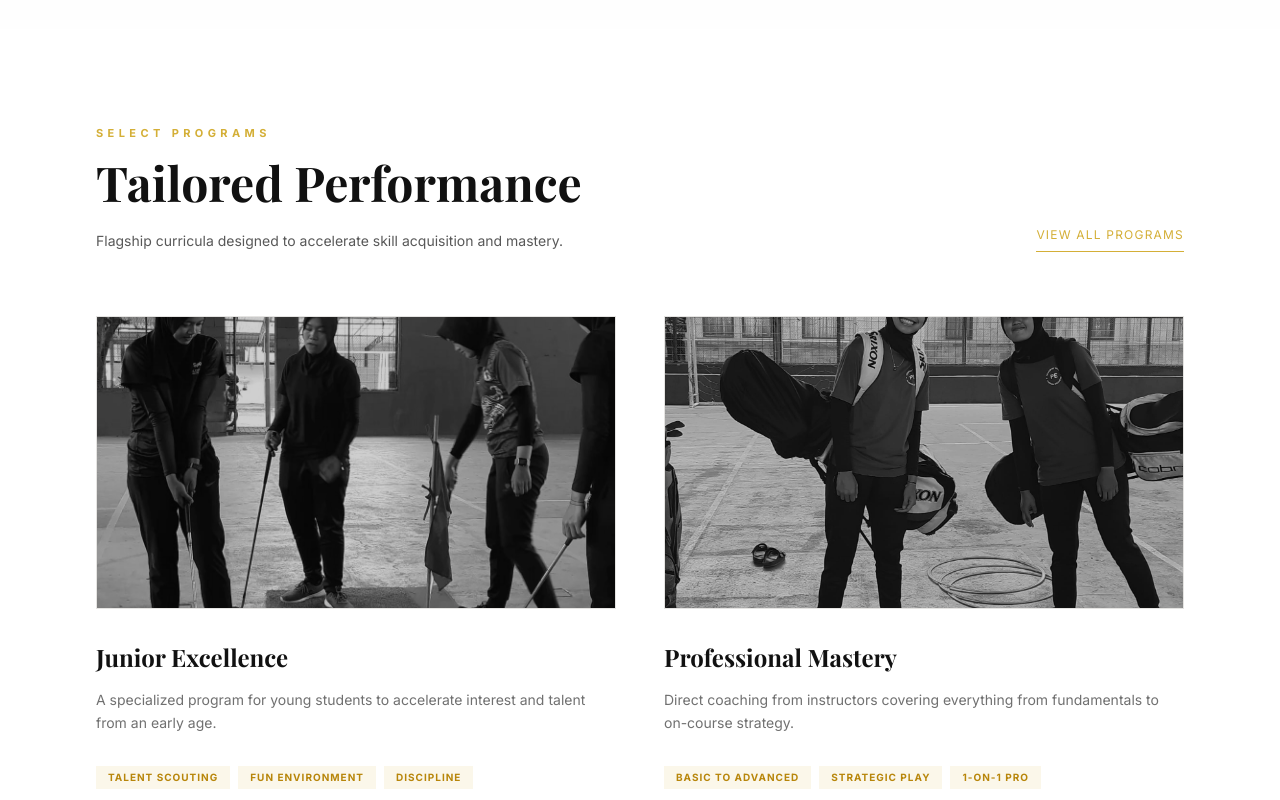
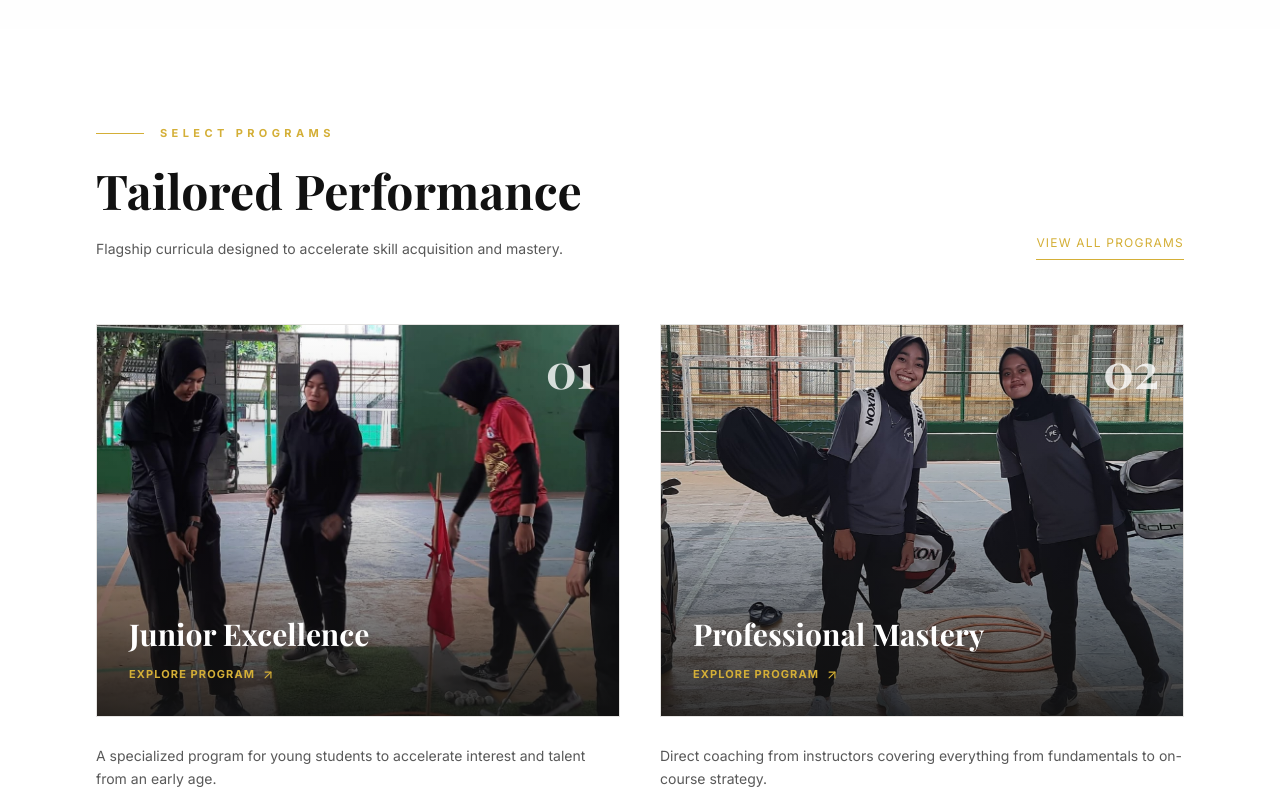
Before and after one commit to caffeine-dev-rafly/client-dagogolf-academy, a Next.js app: page / in a window 1280 px wide. Shown: the part 2840-3640 px from the top of the page. Built offline with nearby package versions, Linux system fonts and the light colour scheme; a web font is replaced by a local one.

Commit message:
fix: Vercel-safe program images (clean filenames) + restyle Programs cards
- Copy program images to public/images/programs/*.jpeg (no spaces/parens that 404 on Linux/Vercel)
- Editorial Programs cards: overlay title, gradient, index numeral, gold accents, styled tags

```diff
--- a/src/components/sections/Programs.tsx
+++ b/src/components/sections/Programs.tsx
@@ -3,6 +3,7 @@ import Image from 'next/image';
 import Reveal from '@/components/Reveal';
 import { programs } from '@/content/data';
 import { waLink } from '@/lib/site';
+import { ArrowUpRight } from 'lucide-react';
 
 export default function Programs() {
   return (
@@ -10,7 +11,10 @@ export default function Programs() {
       <div className="max-w-7xl mx-auto">
         <div className="flex flex-col md:flex-row justify-between items-end mb-16 gap-8">
           <Reveal direction="right" className="max-w-xl">
-            <p className="text-[11px] uppercase tracking-[0.4em] text-gold font-bold mb-4">SELECT PROGRAMS</p>
+            <div className="flex items-center gap-4 mb-6">
+              <span className="h-[1px] w-12 bg-gold" />
+              <p className="text-[11px] uppercase tracking-[0.4em] text-gold font-bold">Select Programs</p>
+            </div>
             <h2 className="text-5xl font-serif font-bold text-onyx mb-6">Tailored Performance</h2>
             <p className="text-onyx/70 text-sm leading-relaxed">
               Flagship curricula designed to accelerate skill acquisition and mastery.
@@ -26,39 +30,55 @@ export default function Programs() {
           </a>
         </div>
 
-        <div className="grid md:grid-cols-2 gap-12">
+        <div className="grid md:grid-cols-2 gap-10">
           {programs.map((prog, i) => (
             <Reveal key={prog.title} delay={i * 0.12} className="group">
               <a
                 href={waLink(`Halo Dago Golf, saya tertarik dengan program ${prog.title}.`)}
                 target="_blank"
                 rel="noopener noreferrer"
-                className="block cursor-pointer"
+                className="block"
               >
-                <div className="aspect-[16/9] mb-8 overflow-hidden luxury-border relative border-gold/10 group-hover:border-gold transition-colors duration-500">
+                {/* Image with editorial overlay */}
+                <div className="relative aspect-[4/3] overflow-hidden luxury-border border-gold/15 group-hover:border-gold transition-colors duration-500">
                   <Image
                     src={prog.img}
                     alt={prog.title}
                     fill
                     sizes="(max-width: 768px) 100vw, 50vw"
-                    className="object-cover grayscale group-hover:grayscale-0 group-hover:scale-105 transition-all duration-700"
+                    className="object-cover group-hover:scale-105 transition-transform duration-[1.2s]"
                   />
-                  <div className="absolute inset-0 bg-onyx/20 group-hover:bg-onyx/10 transition-colors" />
-                  <div className="absolute inset-0 flex items-center justify-center opacity-0 group-hover:opacity-100 transition-opacity">
-                    <span className="text-[11px] uppercase tracking-widest text-white font-bold bg-gold px-4 py-2 shadow-lg">
+                  {/* Permanent bottom gradient so the title is always legible */}
+                  <div className="absolute inset-0 bg-gradient-to-t from-onyx/85 via-onyx/20 to-transparent" />
+
+                  {/* Big index numeral */}
+                  <span className="absolute top-5 right-6 text-5xl font-serif font-bold text-white/80 group-hover:text-gold transition-colors duration-500">
+                    0{i + 1}
+                  </span>
+
+                  {/* Gold corner accents */}
+                  <span className="absolute top-3 left-3 h-7 w-7 border-t-2 border-l-2 border-gold opacity-0 group-hover:opacity-100 transition-opacity duration-500" />
+                  <span className="absolute bottom-3 right-3 h-7 w-7 border-b-2 border-r-2 border-gold opacity-0 group-hover:opacity-100 transition-opacity duration-500" />
+
+                  {/* Title + CTA over the image */}
+                  <div className="absolute inset-x-0 bottom-0 p-8">
+                    <h3 className="text-3xl font-serif font-bold text-white mb-2 group-hover:text-gold transition-colors">
+                      {prog.title}
+                    </h3>
+                    <span className="inline-flex items-center gap-1.5 text-[11px] uppercase tracking-widest font-bold text-gold">
                       Explore Program
+                      <ArrowUpRight size={14} className="group-hover:translate-x-0.5 group-hover:-translate-y-0.5 transition-transform" />
                     </span>
                   </div>
                 </div>
-                <h3 className="text-2xl font-serif font-bold text-onyx mb-4 group-hover:text-gold transition-colors">
-                  {prog.title}
-                </h3>
-                <p className="text-sm text-onyx/60 leading-relaxed mb-8">{prog.desc}</p>
-                <div className="flex flex-wrap gap-2">
+
+                {/* Body */}
+                <p className="text-sm text-onyx/70 leading-relaxed mt-7 mb-6">{prog.desc}</p>
+                <div className="flex flex-wrap gap-2.5">
                   {prog.tags.map((tag) => (
                     <span
                       key={tag}
-                      className="px-3 py-1 bg-gold/10 text-[10px] uppercase tracking-widest text-gold-muted font-bold"
+                      className="px-3 py-1.5 luxury-border border-gold/25 bg-gold/5 text-[10px] uppercase tracking-widest text-gold-muted font-bold group-hover:border-gold/50 transition-colors"
                     >
                       {tag}
                     </span>
--- a/src/content/data.ts
+++ b/src/content/data.ts
@@ -48,13 +48,13 @@ export const programs: Program[] = [
     title: 'Junior Excellence',
     desc: 'A specialized program for young students to accelerate interest and talent from an early age.',
     tags: ['Talent Scouting', 'Fun Environment', 'Discipline'],
-    img: '/images/gallery/WhatsApp Image 2026-01-20 at 06.10.40.jpeg',
+    img: '/images/programs/junior-excellence.jpeg',
   },
   {
     title: 'Professional Mastery',
     desc: 'Direct coaching from instructors covering everything from fundamentals to on-course strategy.',
     tags: ['Basic to Advanced', 'Strategic Play', '1-on-1 Pro'],
-    img: '/images/gallery/WhatsApp Image 2026-01-20 at 06.10.41.jpeg',
+    img: '/images/programs/professional-mastery.jpeg',
   },
 ];
 
```
Also changed, not shown: public/images/programs/junior-excellence.jpeg (added), public/images/programs/professional-mastery.jpeg (added).
